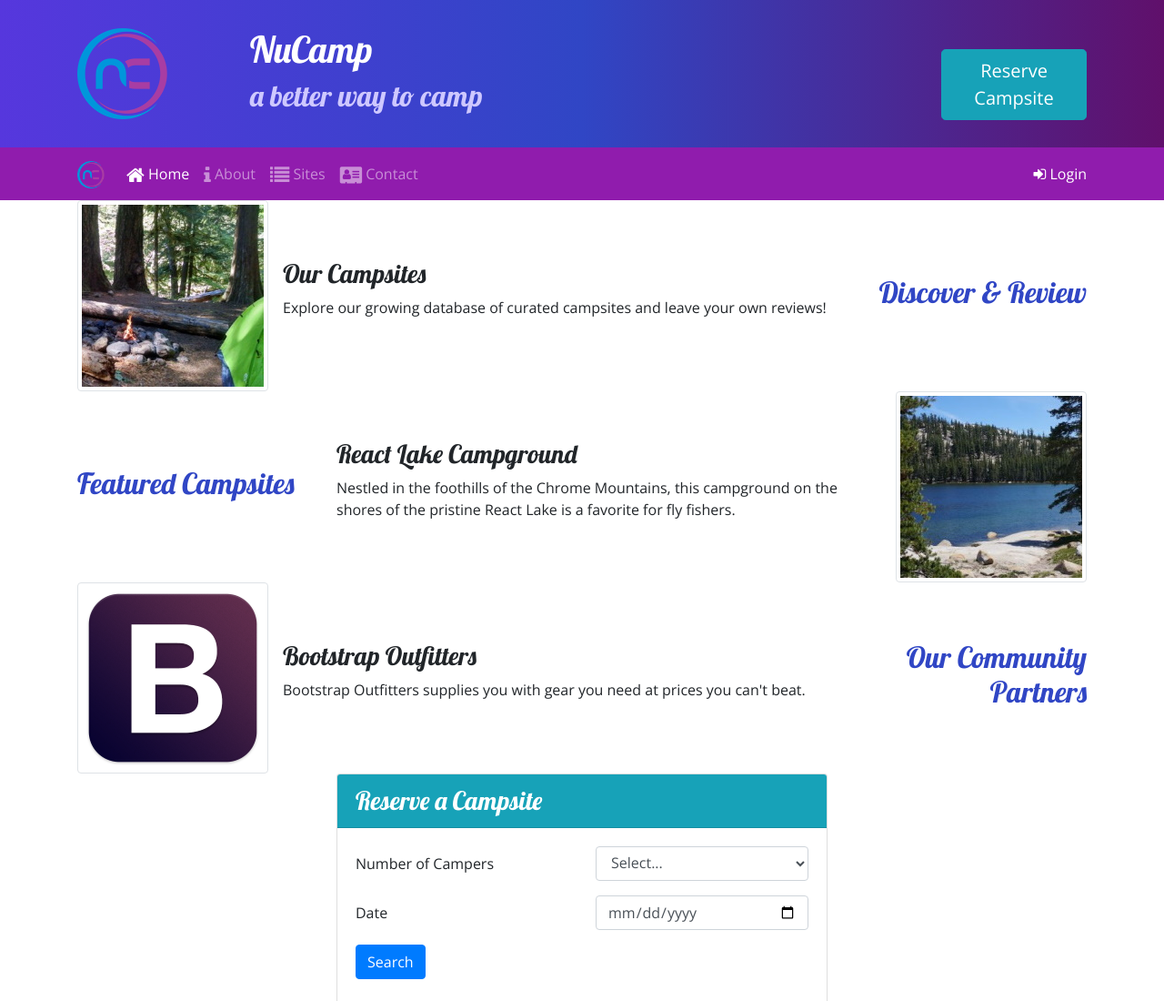
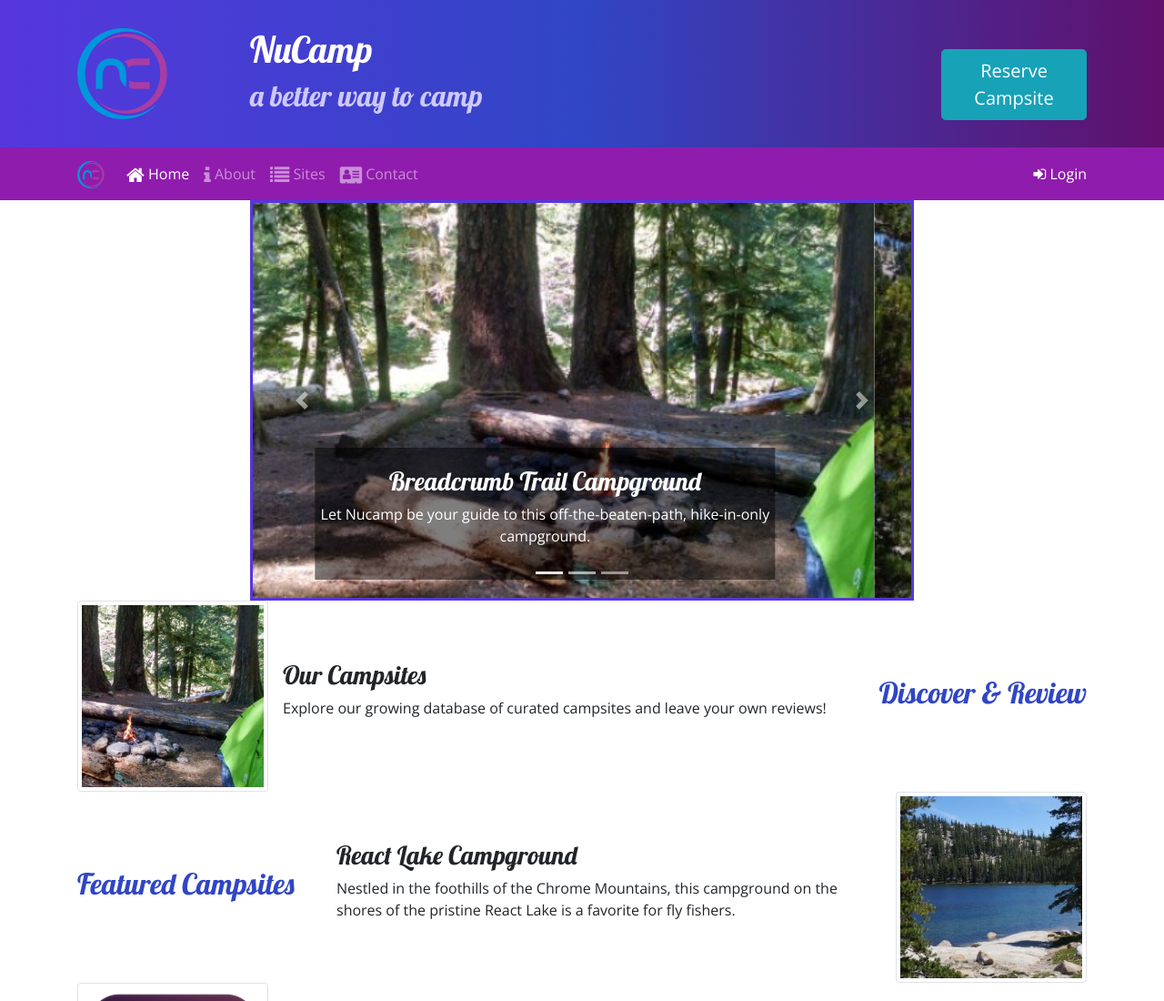
Before and after one commit to jjamieson1152/Nucampsite-Bootstrap, a website: page index.html in a window 1280 px wide. Shown: the top 1100 px of the page at 91% size. Drawn offline with nearby package versions, Linux system fonts and the light colour scheme.

Commit message:
Added Carousel to Home Page

```diff
--- a/css/styles.css
+++ b/css/styles.css
@@ -41,3 +41,11 @@ header h2 {
     border-top: none;
     padding: 10px;
 }
+
+.carousel-caption {
+    background-color: rgba(0, 0, 0, 0.5);
+}
+
+.carousel {
+    border: solid #5637DD;
+}
--- a/index.html
+++ b/index.html
@@ -161,6 +161,85 @@
     </div>
 
     <div class="container">
+      <div class="row row-content">
+        <div class="col-md-8 mx-auto">
+          <div id="homeCarousel" class="carousel slide" data-ride="carousel">
+            <ol class="carousel-indicators">
+              <li
+                data-target="#homeCarousel"
+                data-slide-to="0"
+                class="active"
+              ></li>
+              <li data-target="#homeCarousel" data-slide-to="1"></li>
+              <li data-target="#homeCarousel" data-slide-to="2"></li>
+            </ol>
+            <div class="carousel-inner">
+              <div class="carousel-item active">
+                <img
+                  class="d-block w-100"
+                  src="./img/img/breadcrumb-trail.jpg"
+                  alt="Breadcrumb Trail Campground"
+                />
+                <div class="carousel-caption">
+                  <h3>Breadcrumb Trail Campground</h3>
+                  <p class="d-none d-sm-block">
+                    Let Nucamp be your guide to this off-the-beaten-path,
+                    hike-in-only campground.
+                  </p>
+                </div>
+              </div>
+              <div class="carousel-item">
+                <img
+                  class="d-block w-100"
+                  src="./img/img/react-lake.jpg"
+                  alt="React Lake Campground"
+                />
+                <div class="carousel-caption">
+                  <h3>React Lake Campground</h3>
+                  <p class="d-none d-sm-block">
+                    Nestled in the foothills of the Chrome Mountains, this
+                    campground on the shores of the pristine React Lake is a
+                    favorite for fly fishers.
+                  </p>
+                </div>
+              </div>
+              <div class="carousel-item">
+                <img
+                  class="d-block w-100"
+                  src="./img/img/chrome-river.jpg"
+                  alt="Chrome River Campground"
+                />
+                <div class="carousel-caption">
+                  <h3>Chrome River Campground</h3>
+                  <p class="d-none d-sm-block">
+                    Spend a few sunny days and starry nights beneath a canopy of
+                    old-growth firs at this enchanting spot by the Chrome River.
+                  </p>
+                </div>
+              </div>
+            </div>
+            <a
+              class="carousel-control-prev"
+              href="#homeCarousel"
+              role="button"
+              data-slide="prev"
+            >
+              <span class="carousel-control-prev-icon"></span>
+              <span class="sr-only">Previous</span>
+            </a>
+            <a
+              class="carousel-control-next"
+              href="#homeCarousel"
+              role="button"
+              data-slide="next"
+            >
+              <span class="carousel-control-next-icon"></span>
+              <span class="sr-only">Next</span>
+            </a>
+          </div>
+        </div>
+      </div>
+
       <div class="row row-content align-items-center">
         <div class="col-sm-4 order-sm-last col-md-3">
           <h2 class="text-sm-right">Discover & Review</h2>
```
